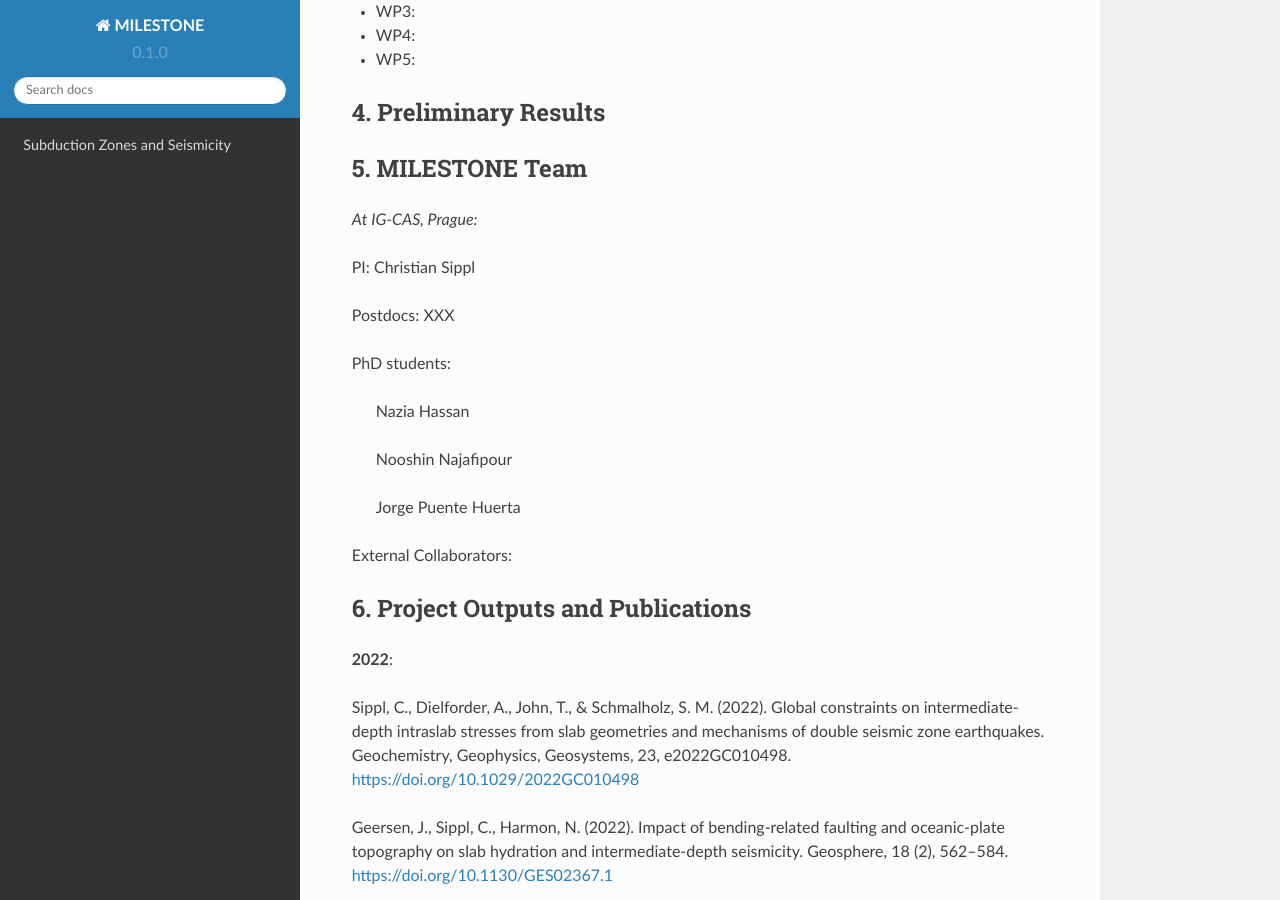
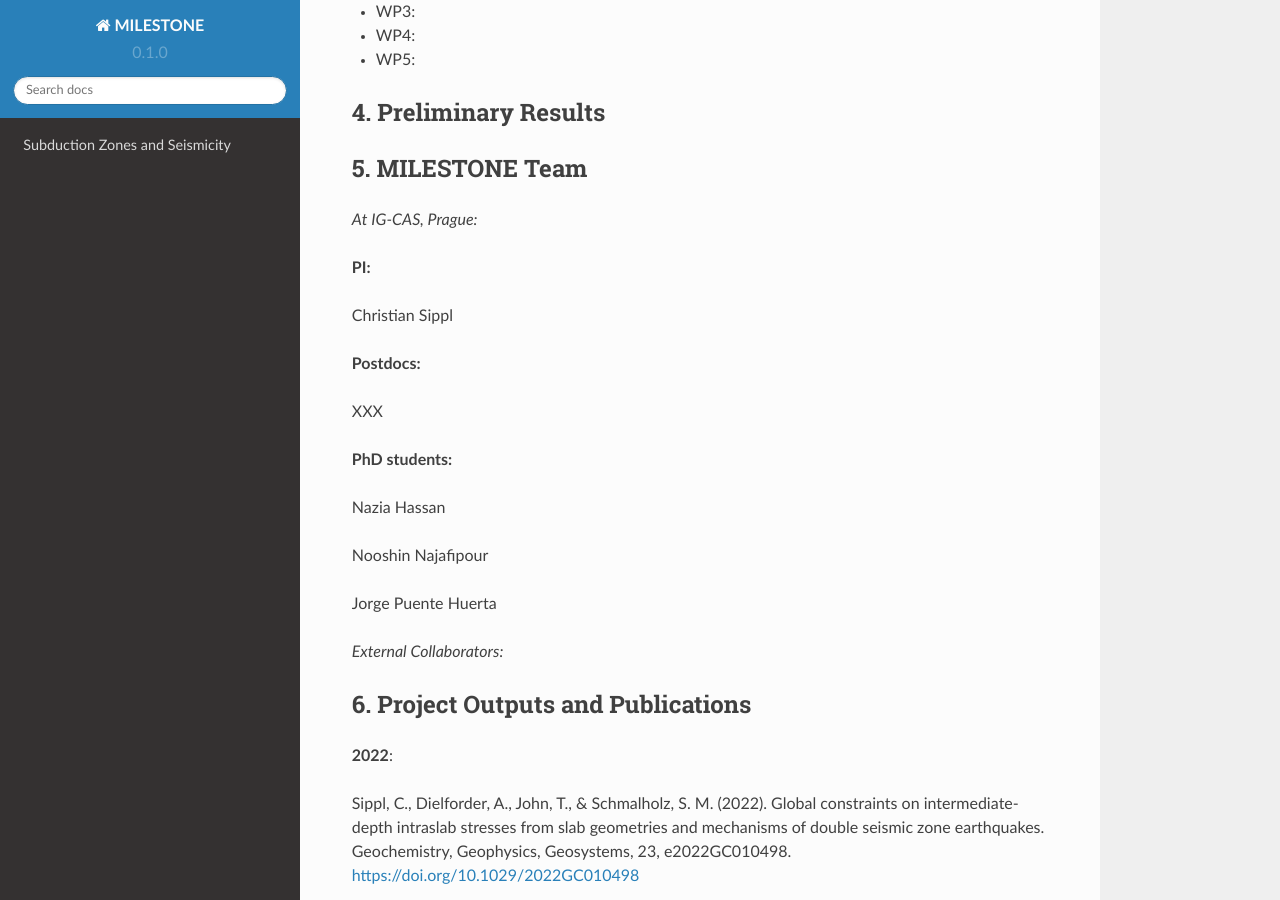
Before and after one commit to chrsippl/MILESTONE_web, a Sphinx documentation site: the page built from docs/source/index.rst, in a window 1280 px wide and 900 px high, scrolled down 1576 px. Built offline with Sphinx 7.4.7 and the Read the Docs theme 2.0.0, drawn with Linux system fonts in a browser that asks for light colours; pages that are not in the unit, such as notebooks, are missing from menus; part of the change alters nothing that is shown.

```diff
--- a/docs/source/index.rst
+++ b/docs/source/index.rst
@@ -49,19 +49,24 @@ Project MILESTONE is composed of five work packages, presented in the following:
 
 *At IG-CAS, Prague:*
 
-PI: Christian Sippl
+**PI:**
 
-Postdocs: XXX
+Christian Sippl
 
-PhD students:
+**Postdocs:**
 
-   Nazia Hassan
+XXX
 
-   Nooshin Najafipour
+**PhD students:**
 
-   Jorge Puente Huerta
+Nazia Hassan
 
-External Collaborators:
+Nooshin Najafipour
+
+Jorge Puente Huerta
+
+
+*External Collaborators:*
 
 
 6. Project Outputs and Publications
```
